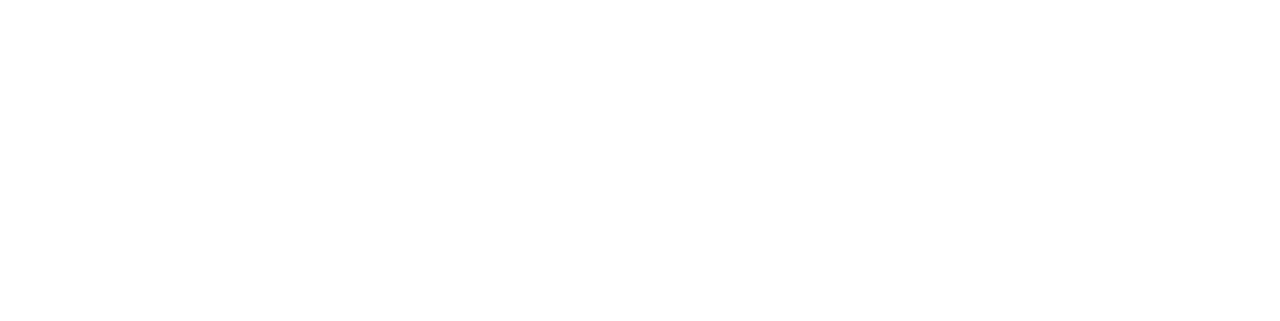
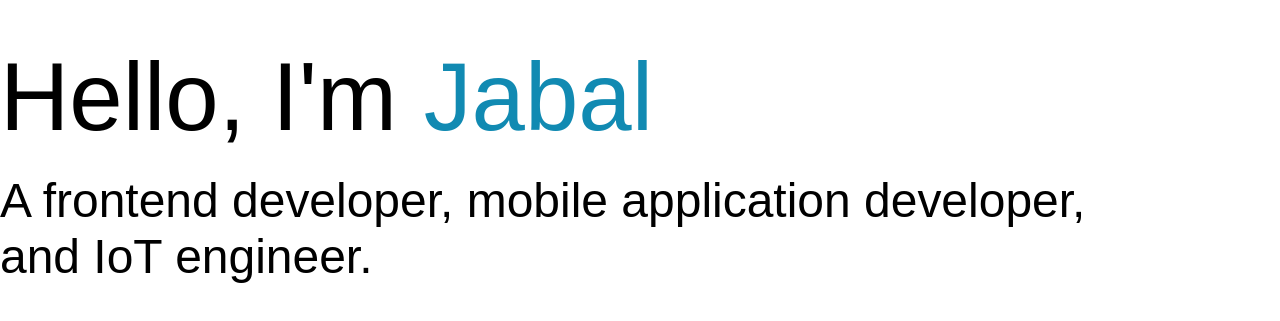
Before and after one commit to jaballogian/portfolio, a React (Create React App) app: page / in a window 1280 px wide. Shown: the part 237-558 px from the top of the page. Built offline with nearby package versions, Linux system fonts and the light colour scheme.

Commit message:
add Introduction component in Home page

```diff
--- a/src/pages/Home/Home.js
+++ b/src/pages/Home/Home.js
@@ -1,4 +1,7 @@
 import React from 'react'
+
+// COMPONENTS (SORTED BY ORDER)
+import Introduction from './Introduction/Introduction'
 
 // STYLES
 import useStyles from './homeUseStyles'
@@ -8,6 +11,7 @@ const Home = () => {
 
   return (
     <div className={classes['root']}>
+      <Introduction/>
     </div>
   )
 }
```
